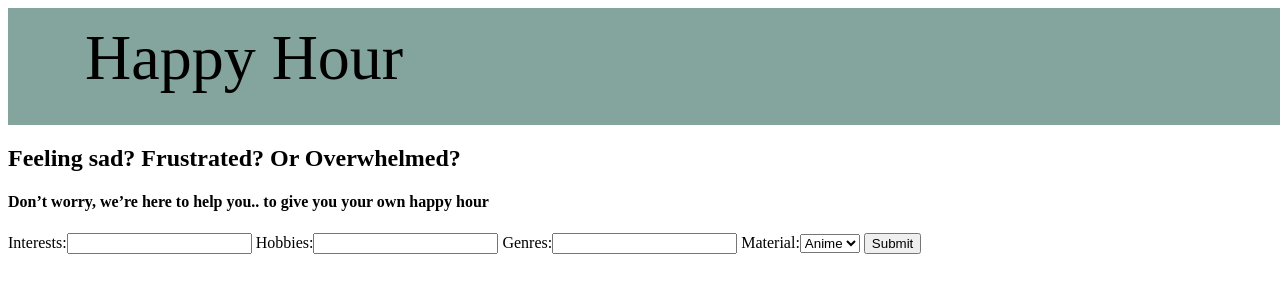
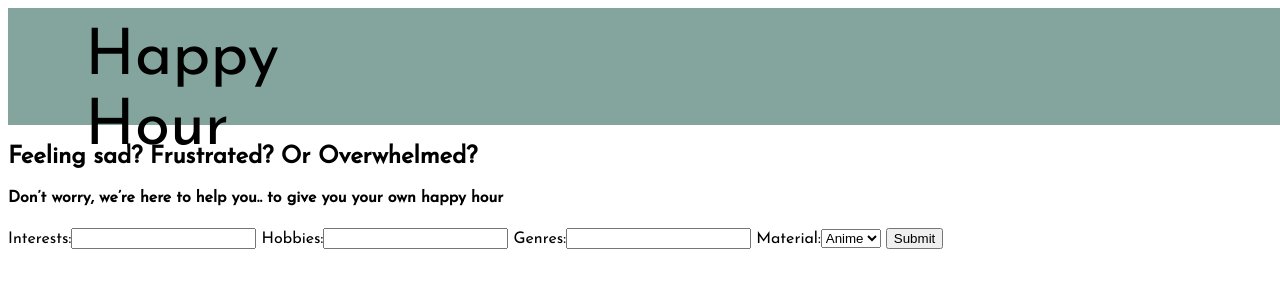
Before and after one commit to ReshmaShaji245/Happy-Hour, a Django app: page / in a window 1280 px wide; the page is wider, and only the part inside the window is pictured. Shown: the top 300 px of that part. Run offline with Django 3.2, Linux system fonts and the light colour scheme.

Commit message:
changed fonts

```diff
--- a/questionnaire/templates/form.html
+++ b/questionnaire/templates/form.html
@@ -3,9 +3,12 @@
 <html lang="en" dir="ltr">
   <head>
     <meta charset="utf-8">
-    <title>Document</title>
-
+    <title>Happy Hour</title>
+    <link href="https://fonts.googleapis.com/css2?family=Josefin+Sans&display=swap" rel="stylesheet">
     <style>
+      html {
+        font-family: 'Josefin Sans', sans-serif;
+      }
     header {
 
 osition: absolute;
```
